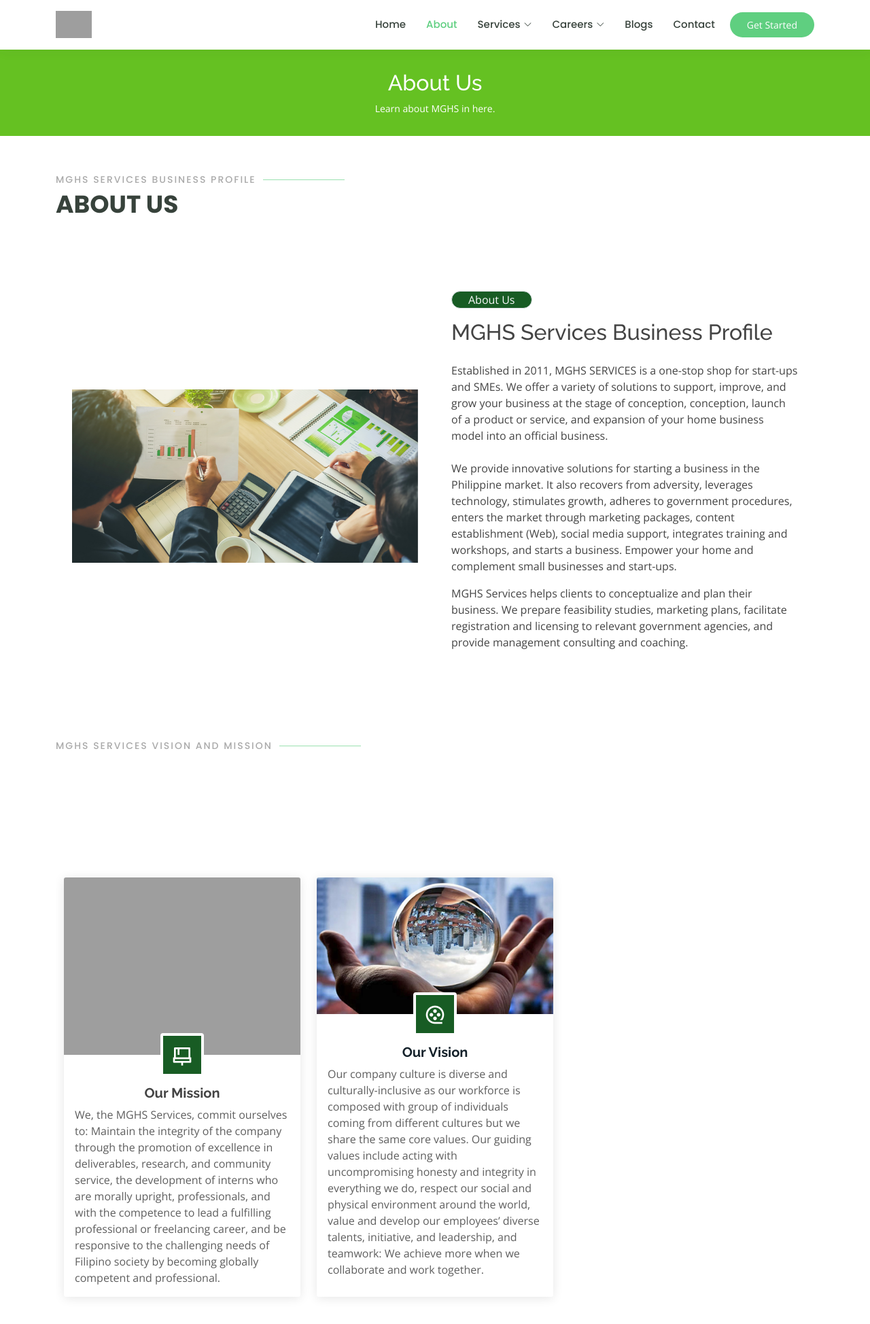
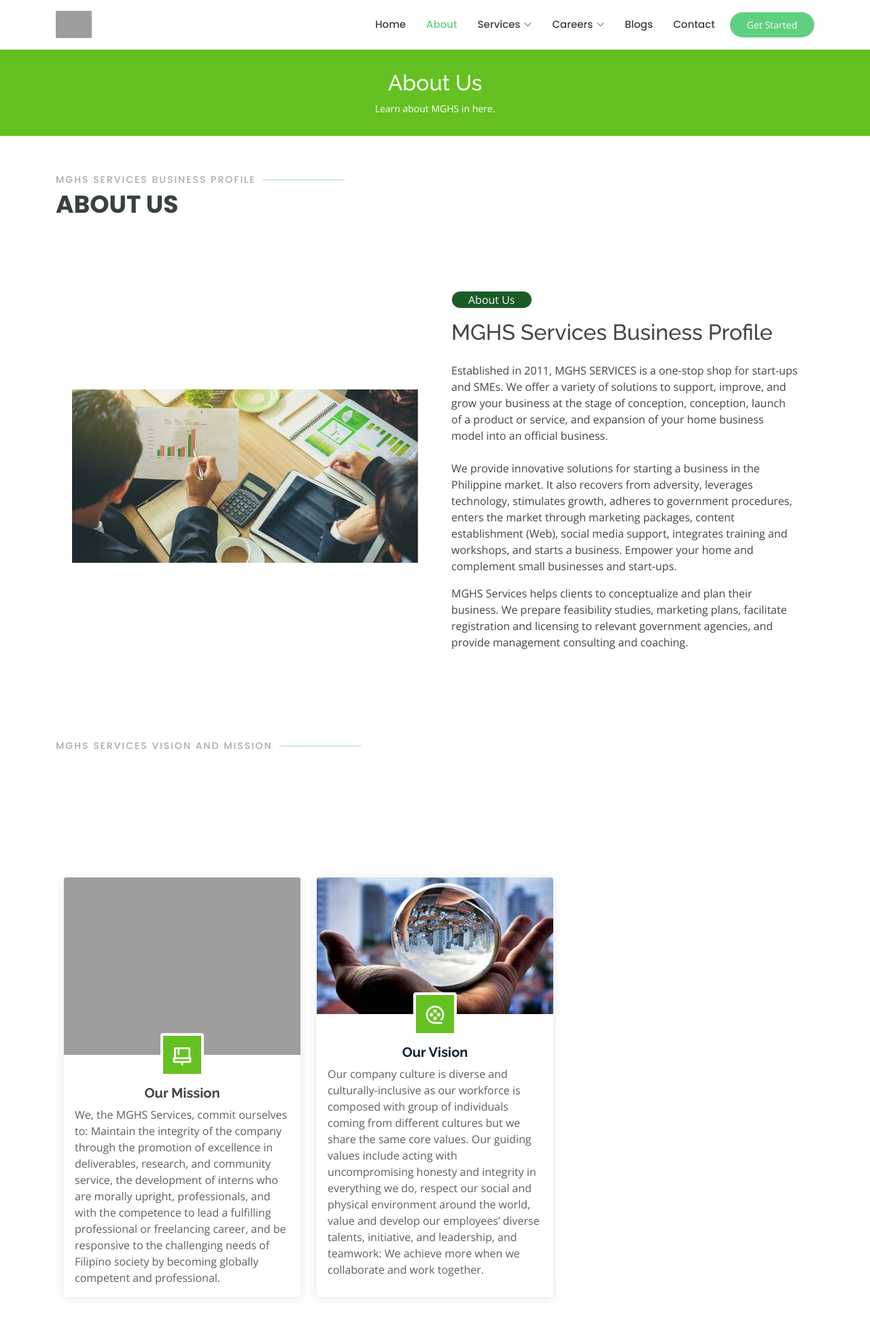
Before and after one commit to 3rdyyy/MGHS-company-website, a PHP site: page /about.html in a window 1280 px wide. Shown: the top 1948 px of the page at 68% size. Run offline with PHP 8.4, Linux system fonts and the light colour scheme; grey boxes are pictures that could not be loaded.

Commit message:
Update style.css

```diff
--- a/assets/css/style.css
+++ b/assets/css/style.css
@@ -1441,7 +1441,7 @@ group label input {
   height: 64px;
   padding-top: 5px;
   text-align: center;
-  background-color: #185c24;
+  background-color: #65c122;
   border-radius: 4px;
   text-align: center;
   border: 4px solid #fff;
```
